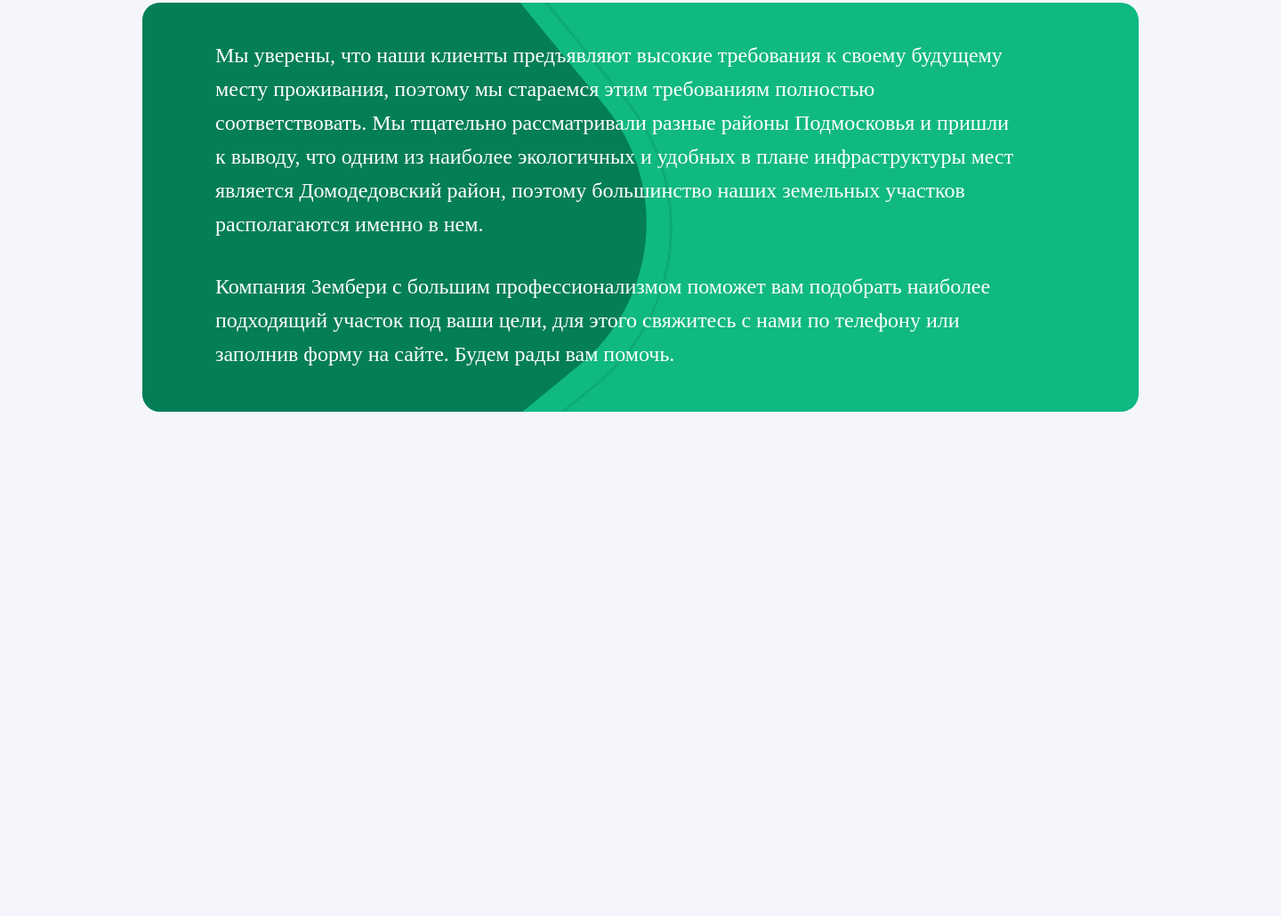
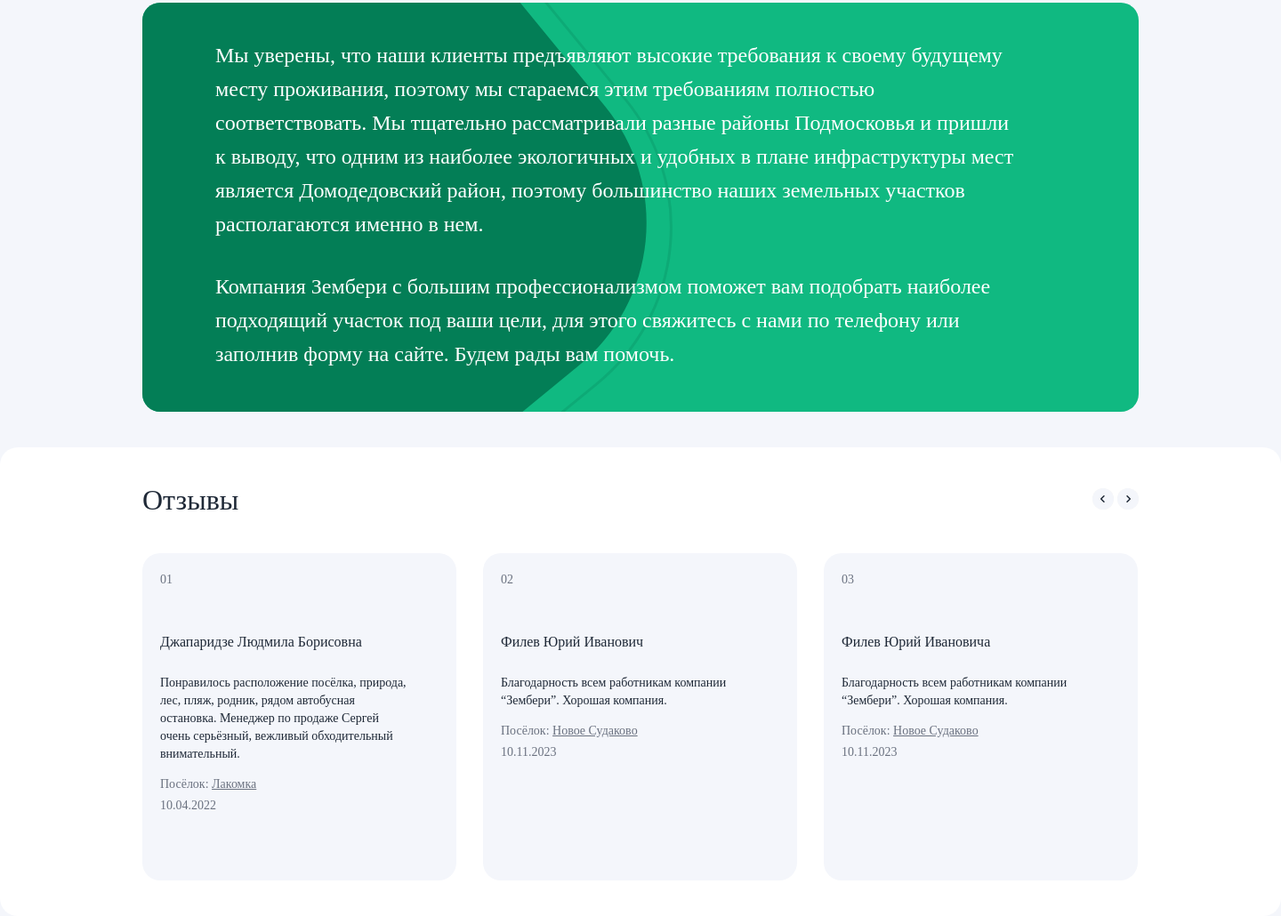
Before and after one commit to Akim262000/ZemBery, a plain HTML site: page index.html in a window 1280 px wide. Shown: the part 3594-4624 px from the top of the page at 89% size, 1440 px wide, since content can reach past the window. Before the commit the page ends 4097 px from the top, so only its background shows below. Drawn offline with Linux system fonts and the light colour scheme.

Commit message:
feat: Feedback

```diff
--- a/blocks/description/__button/description__button.css
+++ b/blocks/description/__button/description__button.css
@@ -15,5 +15,4 @@
 
 .description__button-right {
   background-image: url(../../../image/Right.svg);
-  margin-left: 13px;
 }
--- /dev/null
+++ b/blocks/feedback/__block/feedback__block.css
@@ -0,0 +1,5 @@
+.feedback__block {
+  display: grid;
+  grid-template-columns: 353px 353px 353px;
+  gap: 30px;
+}
--- /dev/null
+++ b/blocks/feedback/__button/feedback__button.css
@@ -0,0 +1,16 @@
+.feedback__button {
+  width: 24px;
+  height: 24px;
+  background-position: center;
+  border-radius: 50%;
+  border-style: none;
+
+}
+
+.feedback__button__left {
+  background-image: url(../../../image/LeftFeedback.svg);
+}
+
+.feedback__button__right {
+  background-image: url(../../../image/RightFeedback.svg);
+}
--- /dev/null
+++ b/blocks/feedback/__card-date/feedback__card-date.css
@@ -0,0 +1,6 @@
+.feedback__card-date {
+  color: #6B7280;
+  font-weight: 400;
+  font-size: 14px;
+  line-height: 16px;
+}
--- /dev/null
+++ b/blocks/feedback/__card-location/feedback__card-location.css
@@ -0,0 +1,12 @@
+.feedback__card-location {
+  color: #6B7280;
+  font-weight: 400;
+  font-size: 14px;
+  line-height: 16px;
+  margin-bottom: 8px;
+}
+
+.feedback__card-location_link {
+  text-decoration: underline;
+  color: #6B7280;
+  }
--- /dev/null
+++ b/blocks/feedback/__card-name/feedback__card-name.css
@@ -0,0 +1,9 @@
+.feedback__card-name {
+  width: 252px;
+  font-weight: 500;
+  font-size: 16px;
+  line-height: 40px;
+  color: #1F2937;
+  margin-top: 40px;
+  margin-bottom: 16px;
+}
--- /dev/null
+++ b/blocks/feedback/__card-number/feedback__card-number.css
@@ -0,0 +1,6 @@
+.feedback__card-number {
+  font-weight: 400;
+  font-size: 14px;
+  line-height: 20px;
+  color: #6B7280;
+}
--- /dev/null
+++ b/blocks/feedback/__card-text/feedback__card-text.css
@@ -0,0 +1,8 @@
+.feedback__card-text {
+  color: #1F2937;
+  font-weight: 400;
+  font-size: 14px;
+  line-height: 20px;
+  width: 280px;
+  margin-bottom: 16px;
+}
--- /dev/null
+++ b/blocks/feedback/__card/feedback__card.css
@@ -0,0 +1,6 @@
+.feedback__card {
+  background-color: #F4F6FB;
+  height: 348px;
+  padding: 20px 0 0 20px;
+  border-radius: 20px;
+}
--- /dev/null
+++ b/blocks/feedback/__section/feedback__section.css
@@ -0,0 +1,8 @@
+.feedback__section {
+  display: flex;
+  flex-direction: row;
+  justify-content: space-between;
+  align-items: center;
+  margin-bottom: 40px;
+  box-sizing: border-box;
+}
--- /dev/null
+++ b/blocks/feedback/__title/feedback__title.css
@@ -0,0 +1,8 @@
+.feedback__title {
+  font-weight: 500;
+  font-size: 32px;
+  line-height: 39px;
+  color: #1F2937;
+  width: 123px;
+  margin: 0;
+}
--- /dev/null
+++ b/blocks/feedback/feedback.css
@@ -0,0 +1,6 @@
+.feedback {
+  padding: 40px 160px;
+  background-color: #fff;
+  border-radius: 20px;
+  width: 1120px;
+}
--- a/index.html
+++ b/index.html
@@ -226,14 +226,51 @@
         <div class="description__description">
           <p class="description__text description__text-first">
             Мы уверены, что наши клиенты предъявляют высокие требования к своему будущему месту проживания, поэтому мы стараемся этим требованиям
-            полностью соответствовать. Мы тщательно рассматривали разные районы Подмосковья и пришли к выводу, что одним из наиболее экологичных и
-            удобных в плане инфраструктуры мест является Домодедовский район, поэтому большинство наших земельных участков располагаются именно в нем.
+            полностью соответствовать. Мы тщательно рассматривали разные районы Подмосковья и пришли к выводу, что одним из наиболее экологичных
+            и удобных в плане инфраструктуры мест является Домодедовский район, поэтому большинство наших земельных участков располагаются именно
+            в нем.
           </p>
           <p class="description__text description__text-second">
-            Компания Зембери с большим профессионализмом поможет вам подобрать наиболее подходящий участок под ваши цели, для этого свяжитесь с нами
-            по телефону или заполнив форму на сайте. Будем рады вам помочь.
+            Компания Зембери с большим профессионализмом поможет вам подобрать наиболее подходящий участок под ваши цели, для этого свяжитесь с
+            нами по телефону или заполнив форму на сайте. Будем рады вам помочь.
           </p>
           <img class="description__description-image" src="./image/Green-fon.svg" alt="Зеленая фигура" />
+        </div>
+      </section>
+
+      <section class="feedback">
+        <div class="feedback__section">
+          <h5 class="feedback__title">Отзывы</h5>
+          <div>
+            <button class="feedback__button feedback__button__left"></button>
+            <button class="feedback__button feedback__button__right"></button>
+          </div>
+        </div>
+        <div class="feedback__block">
+          <div class="feedback__card">
+            <p class="feedback__card-number">01</p>
+            <h5 class="feedback__card-name">Джапаридзе Людмила Борисовна</h5>
+            <p class="feedback__card-text">
+              Понравилось расположение посёлка, природа, лес, пляж, родник, рядом автобусная остановка. Менеджер по продаже Сергей очень
+              серьёзный, вежливый обходительный внимательный.
+            </p>
+            <p class="feedback__card-location">Посёлок: <a class="feedback__card-location_link" href="#">Лакомка</a></p>
+            <p class="feedback__card-date">10.04.2022</p>
+          </div>
+          <div class="feedback__card">
+            <p class="feedback__card-number">02</p>
+            <h5 class="feedback__card-name">Филев Юрий Иванович</h5>
+            <p class="feedback__card-text">Благодарность всем работникам компании “Зембери”. Хорошая компания.</p>
+            <p class="feedback__card-location">Посёлок: <a class="feedback__card-location_link" href="#">Новое Судаково</a></p>
+            <p class="feedback__card-date">10.11.2023</p>
+          </div>
+          <div class="feedback__card">
+            <p class="feedback__card-number">03</p>
+            <h5 class="feedback__card-name">Филев Юрий Ивановича</h5>
+            <p class="feedback__card-text">Благодарность всем работникам компании “Зембери”. Хорошая компания.</p>
+            <p class="feedback__card-location">Посёлок: <a class="feedback__card-location_link" href="#">Новое Судаково</a></p>
+            <p class="feedback__card-date">10.11.2023</p>
+          </div>
         </div>
       </section>
     </main>
--- a/pages/index.css
+++ b/pages/index.css
@@ -53,6 +53,20 @@
 @import url(../blocks/description/__text/description__text.css);
 @import url(../blocks/description/__description-image/description__description-image.css);
 @import url(../blocks/description/__button/description__button.css);
+/*Feedback*/
+@import url(../blocks/feedback/feedback.css);
+@import url(../blocks/feedback/__section/feedback__section.css);
+@import url(../blocks/feedback/__title/feedback__title.css);
+@import url(../blocks/feedback/__block/feedback__block.css);
+@import url(../blocks/feedback/__card/feedback__card.css);
+@import url(../blocks/feedback/__card-number/feedback__card-number.css);
+@import url(../blocks/feedback/__card-name/feedback__card-name.css);
+@import url(../blocks/feedback/__card-text/feedback__card-text.css);
+@import url(../blocks/feedback/__card-location/feedback__card-location.css);
+@import url(../blocks/feedback/__card-date/feedback__card-date.css);
+@import url(../blocks/feedback/__button/feedback__button.css);
+
+
 /*Page*/
 @import url(../blocks/page/page.css);
 @import url(../vendor/normalize.css);
```
Also changed, not shown: image/LeftFeedback.svg (added), image/RightFeedback.svg (added).
